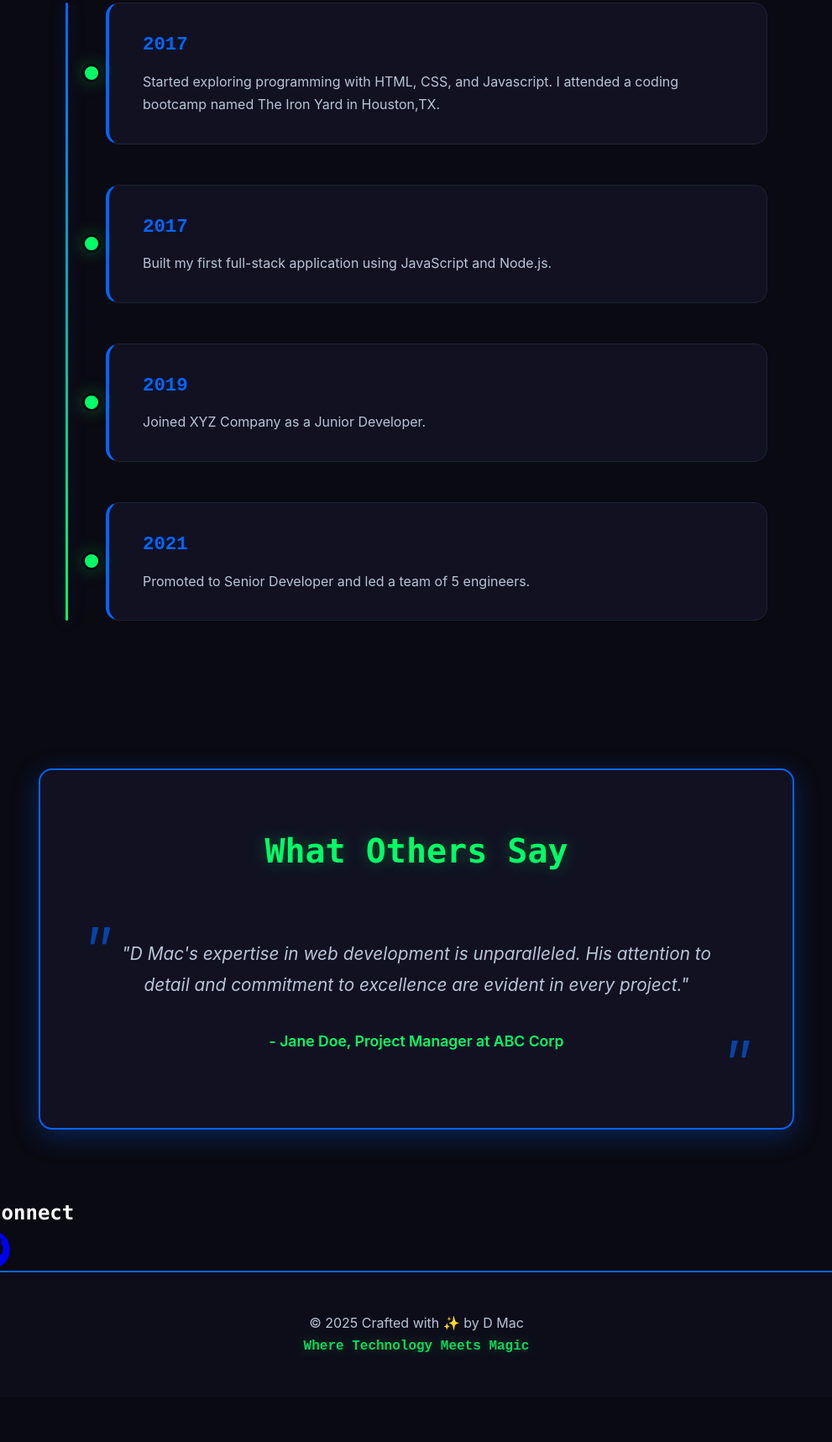
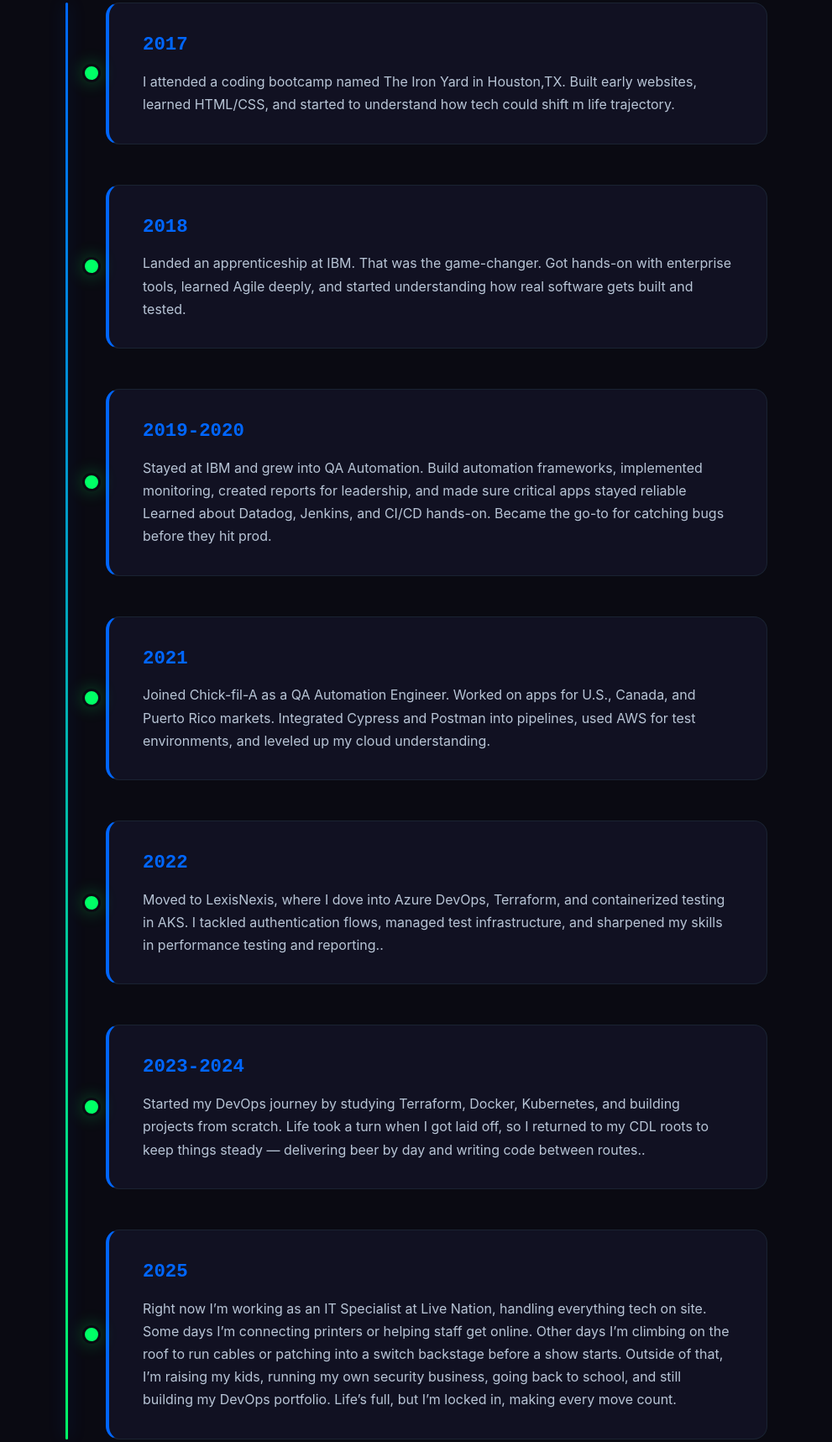
Before and after one commit to developedbydmac/dmac-portfolio, a plain HTML site: page index.html in a window 1280 px wide. Shown: the part 2694-4411 px from the top of the page at 84% size, without its empty margins (144-1135 px from the left). Before the commit the page ends 4358 px from the top, so only its background shows below. Drawn offline with Linux system fonts and the light colour scheme.

Commit message:
update tech journey

```diff
--- a/index.html
+++ b/index.html
@@ -53,19 +53,31 @@
     <div class="timeline-container">
       <div class="timeline-item">
         <h3>2017</h3>
-        <p>Started exploring programming with HTML, CSS, and Javascript. I attended a coding bootcamp named The Iron Yard in Houston,TX.</p>
+        <p>I attended a coding bootcamp named The Iron Yard in Houston,TX. Built early websites, learned HTML/CSS, and started to understand how tech could shift m life trajectory.</p>
       </div>
       <div class="timeline-item">
-        <h3>2017</h3>
-        <p>Built my first full-stack application using JavaScript and Node.js.</p>
+        <h3>2018</h3>
+        <p>Landed an apprenticeship at IBM. That was the game-changer. Got hands-on with enterprise tools, learned Agile deeply, and started understanding how real software gets built and tested.</p>
       </div>
       <div class="timeline-item">
-        <h3>2019</h3>
-        <p>Joined XYZ Company as a Junior Developer.</p>
+        <h3>2019-2020</h3>
+        <p>Stayed at IBM and grew into QA Automation. Build automation frameworks, implemented monitoring, created reports for leadership, and made sure critical apps stayed reliable Learned about Datadog, Jenkins, and CI/CD hands-on. Became the go-to for catching bugs before they hit prod.</p>
       </div>
       <div class="timeline-item">
         <h3>2021</h3>
-        <p>Promoted to Senior Developer and led a team of 5 engineers.</p>
+        <p>Joined Chick-fil-A as a QA Automation Engineer. Worked on apps for U.S., Canada, and Puerto Rico markets. Integrated Cypress and Postman into pipelines, used AWS for test environments, and leveled up my cloud understanding.</p>
+      </div>
+            <div class="timeline-item">
+        <h3>2022</h3>
+        <p>Moved to LexisNexis, where I dove into Azure DevOps, Terraform, and containerized testing in AKS. I tackled authentication flows, managed test infrastructure, and sharpened my skills in performance testing and reporting..</p>
+      </div>
+            <div class="timeline-item">
+        <h3>2023-2024</h3>
+        <p>Started my DevOps journey by studying Terraform, Docker, Kubernetes, and building projects from scratch. Life took a turn when I got laid off, so I returned to my CDL roots to keep things steady — delivering beer by day and writing code between routes..</p>
+      </div>
+            <div class="timeline-item">
+        <h3>2025</h3>
+        <p>Right now I’m working as an IT Specialist at Live Nation, handling everything tech on site. Some days I’m connecting printers or helping staff get online. Other days I’m climbing on the roof to run cables or patching into a switch backstage before a show starts. Outside of that, I’m raising my kids, running my own security business, going back to school, and still building my DevOps portfolio. Life’s full, but I’m locked in, making every move count.</p>
       </div>
     </div>
   </section>
```
